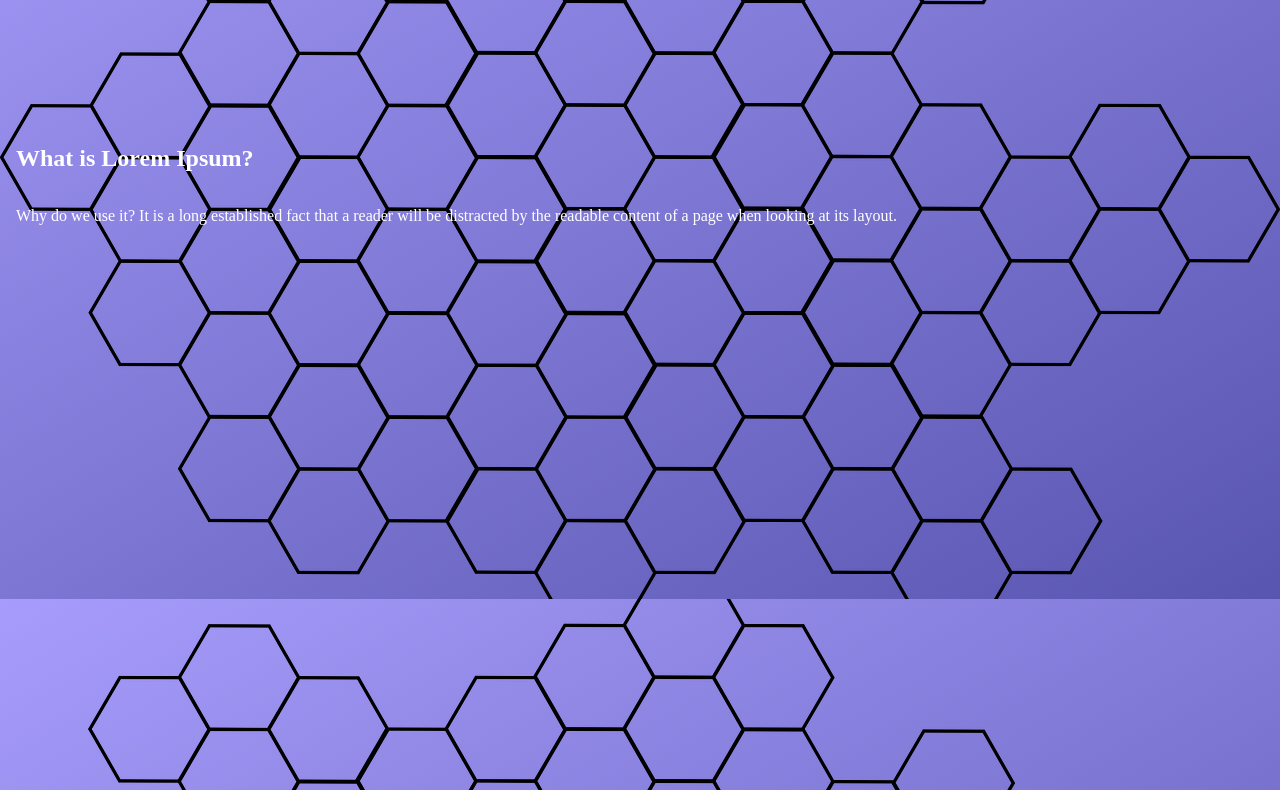
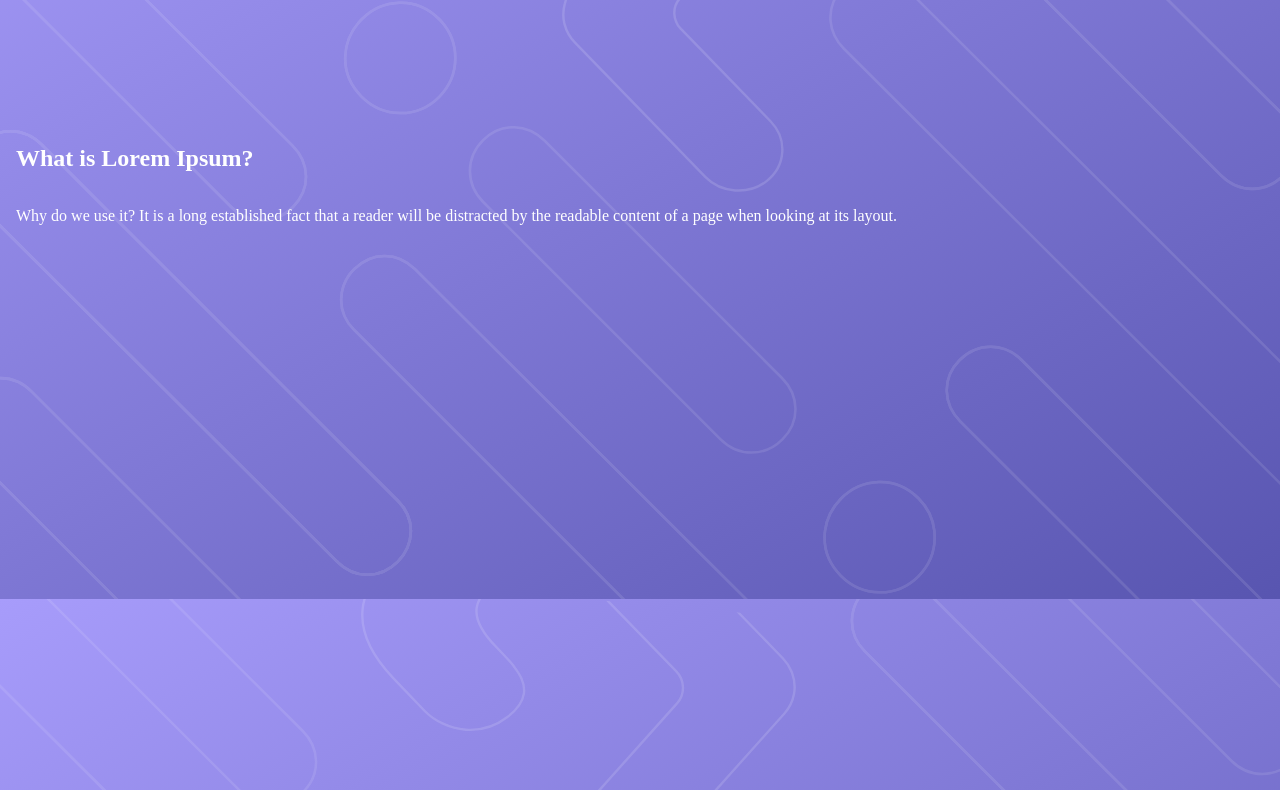
Before and after one commit to TheKevSter35/bem-sass, a React app: page / in a window 1280 px wide. Shown: the part 233-1023 px from the top of the page. Built offline with nearby package versions, Linux system fonts and the light colour scheme.

Commit message:
change pattern

```diff
--- a/src/styles/index.scss
+++ b/src/styles/index.scss
@@ -28,7 +28,7 @@ main{
         display: flex;
         flex-direction: column;
         justify-content: center;
-        background-image: url("../img/hexagon.png"),
+        background-image: url("../img/pattern.svg"),
         linear-gradient(-30deg, #5855b0, #a79cfb);
         background-position: center;
         background-size: cover;
```
Also changed, not shown: src/img/pattern.svg (added).
